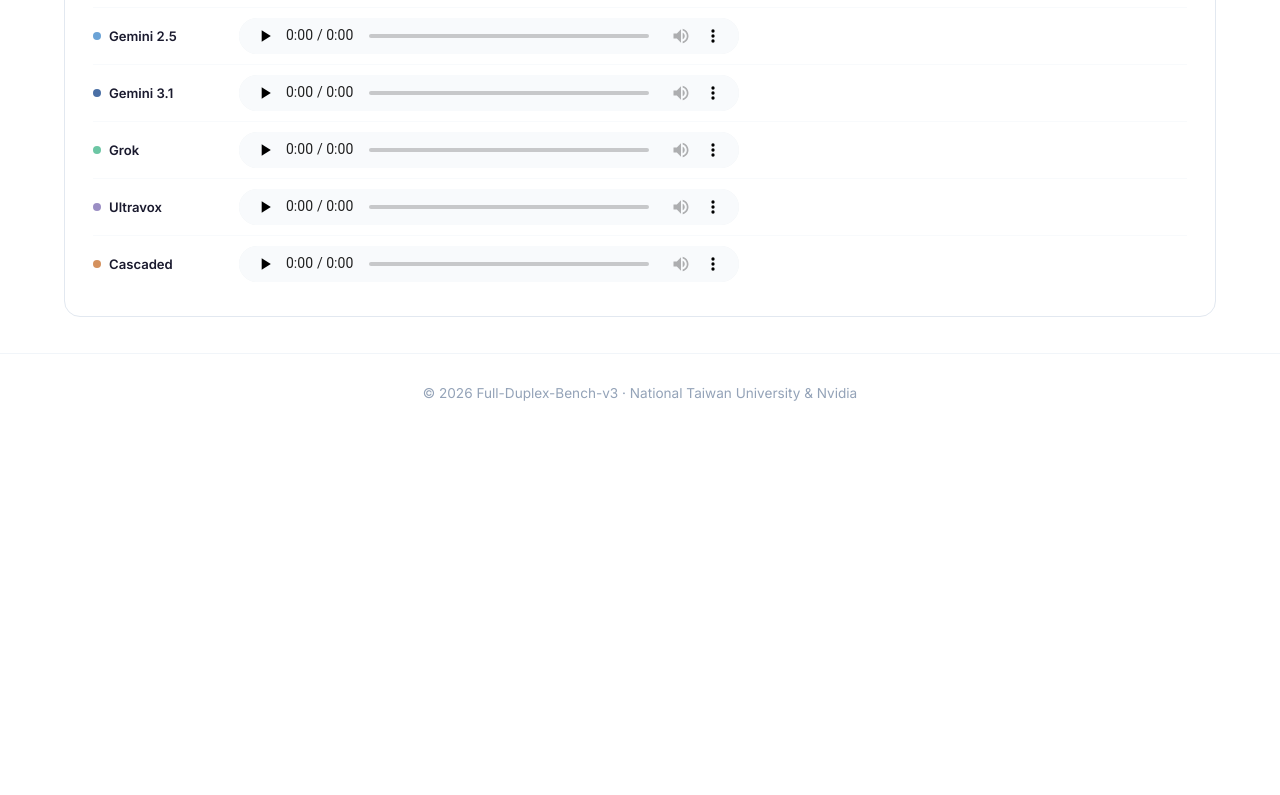
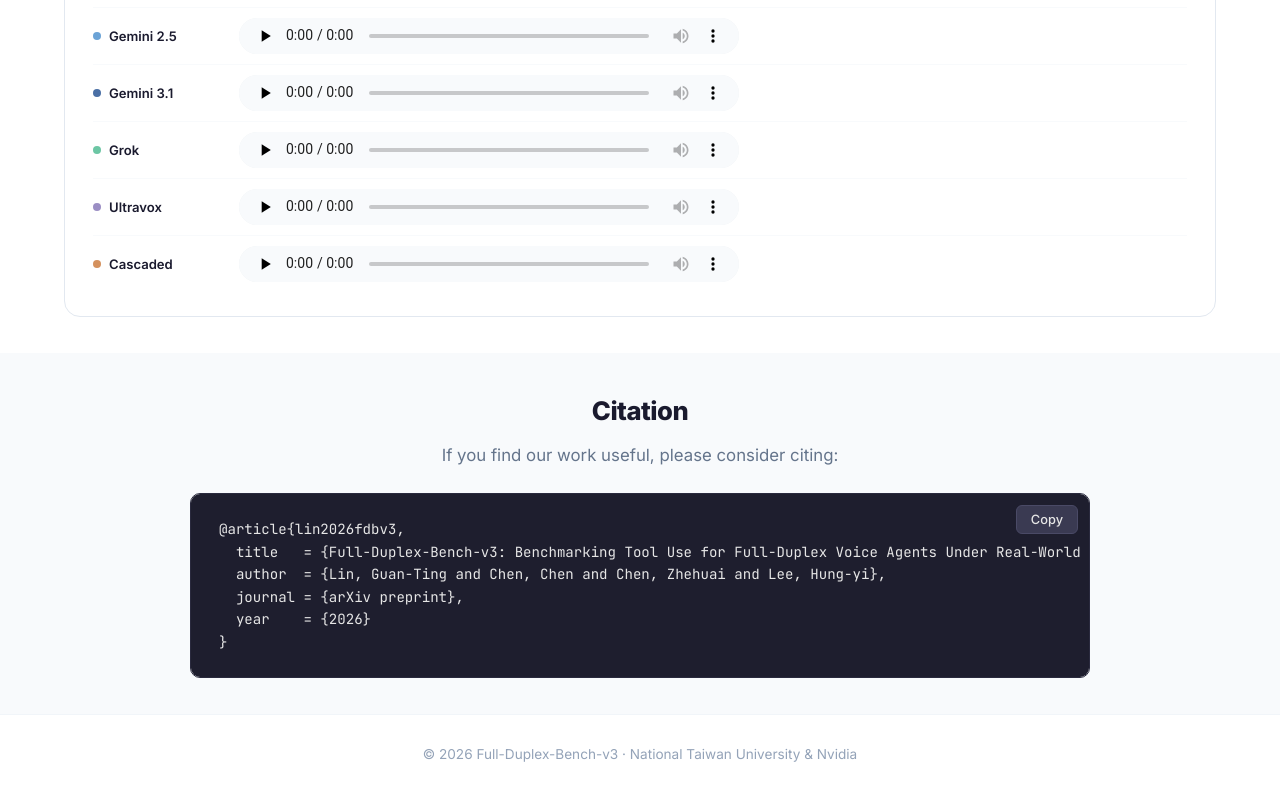
Before and after one commit to DanielLin94144/FDB-v3-demo, a plain HTML site: page index.html in a window 1280 px wide. Shown: the part 9075-9870 px from the top of the page. Before the commit the page ends 9508 px from the top, so only its background shows below. Drawn offline with Linux system fonts and the light colour scheme.

Commit message:
add citation

```diff
--- a/index.html
+++ b/index.html
@@ -357,6 +357,23 @@
     </div>
   </section>
 
+  <!-- ===================== CITATION ===================== -->
+  <section id="citation" class="section section-alt">
+    <div class="container">
+      <h2 class="section-title">Citation</h2>
+      <p class="section-desc">If you find our work useful, please consider citing:</p>
+      <div class="bibtex-wrapper">
+        <button class="bibtex-copy" id="bibtex-copy-btn" type="button">Copy</button>
+        <pre class="bibtex"><code id="bibtex-code">@article{lin2026fdbv3,
+  title   = {Full-Duplex-Bench-v3: Benchmarking Tool Use for Full-Duplex Voice Agents Under Real-World Disfluency},
+  author  = {Lin, Guan-Ting and Chen, Chen and Chen, Zhehuai and Lee, Hung-yi},
+  journal = {arXiv preprint},
+  year    = {2026}
+}</code></pre>
+      </div>
+    </div>
+  </section>
+
   <!-- ===================== FOOTER ===================== -->
   <footer class="footer">
     <div class="container">
@@ -372,6 +389,7 @@
     <a href="#results">Results</a>
     <a href="#analysis">Analysis</a>
     <a href="#demos">Demos</a>
+    <a href="#citation">Cite</a>
   </nav>
 
   <script src="script.js"></script>
--- a/script.js
+++ b/script.js
@@ -518,3 +518,20 @@
   initFloatingNav();
   initScrollAnimations();
 });
+
+// ===================== BIBTEX COPY =====================
+(function() {
+  const btn = document.getElementById('bibtex-copy-btn');
+  const code = document.getElementById('bibtex-code');
+  if (!btn || !code) return;
+  btn.addEventListener('click', () => {
+    navigator.clipboard.writeText(code.innerText).then(() => {
+      btn.textContent = 'Copied!';
+      btn.classList.add('copied');
+      setTimeout(() => {
+        btn.textContent = 'Copy';
+        btn.classList.remove('copied');
+      }, 1600);
+    });
+  });
+})();
--- a/style.css
+++ b/style.css
@@ -779,3 +779,35 @@
   .hero-links { flex-direction: column; align-items: center; }
   .btn { width: 100%; max-width: 220px; justify-content: center; }
 }
+
+/* ===================== CITATION ===================== */
+.bibtex-wrapper { position: relative; max-width: 900px; margin: 24px auto 0; }
+.bibtex {
+  background: #1e1e2e;
+  color: #e6e6e6;
+  padding: 1.5rem 1.75rem;
+  border-radius: 10px;
+  overflow-x: auto;
+  font-family: 'JetBrains Mono', monospace;
+  font-size: 0.88rem;
+  line-height: 1.6;
+  border: 1px solid #2a2a3e;
+}
+.bibtex code { color: inherit; font-size: inherit; background: none; }
+.bibtex-copy {
+  position: absolute;
+  top: 12px;
+  right: 12px;
+  background: #3a3a52;
+  color: #e6e6e6;
+  border: 1px solid #4a4a66;
+  padding: 6px 14px;
+  border-radius: 6px;
+  font-family: 'Inter', sans-serif;
+  font-size: 0.8rem;
+  font-weight: 500;
+  cursor: pointer;
+  transition: background 0.15s;
+}
+.bibtex-copy:hover { background: #4a4a66; }
+.bibtex-copy.copied { background: #4ade80; color: #0a0a0a; border-color: #4ade80; }
```
